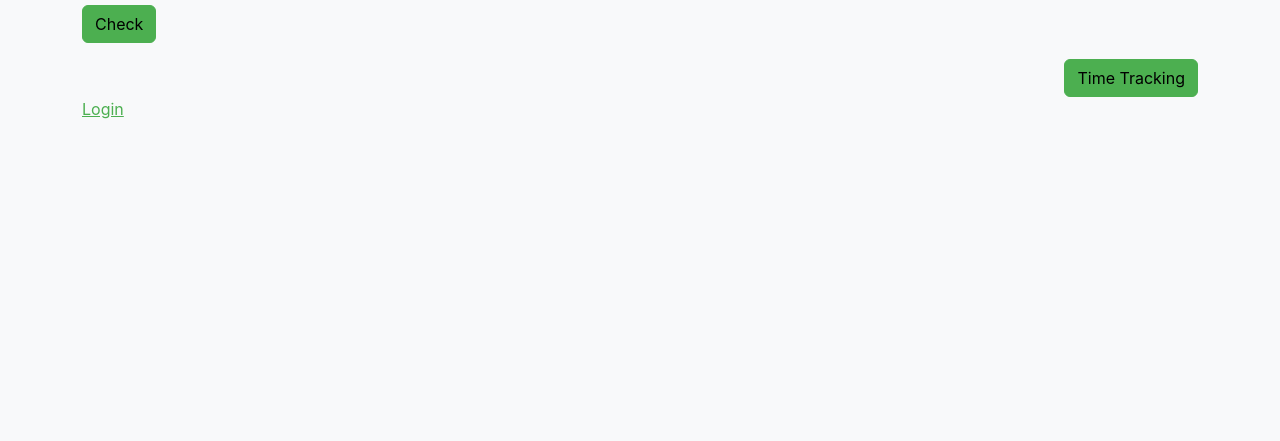
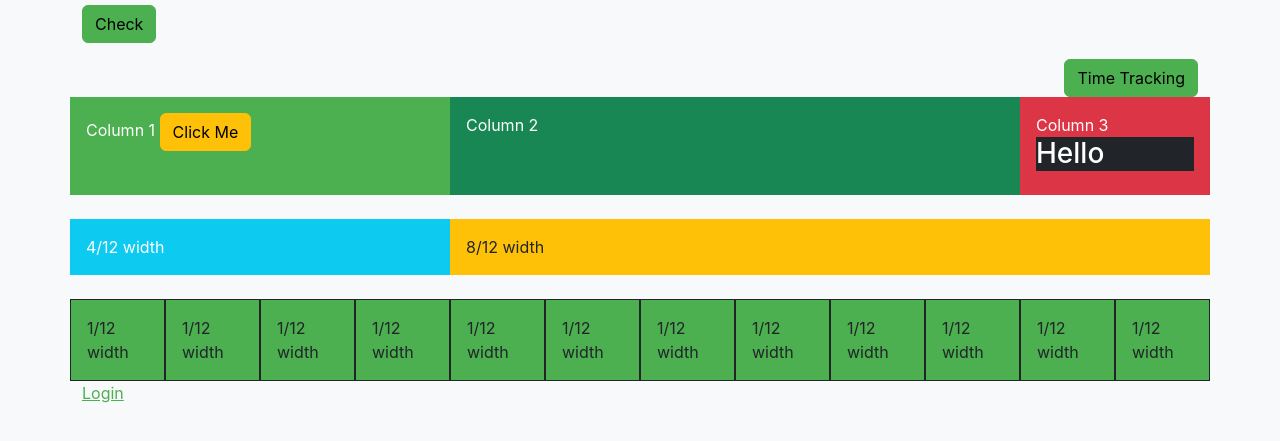
Before and after one commit to LucasMoerch/P3, a website built with webpack: page frontend/public/index.html in a window 1280 px wide. Shown: the part 75-516 px from the top of the page. Built offline with nearby package versions, Linux system fonts and the light colour scheme.

Commit message:
I added a quick tutorial on how you could set up the rows with the collums in order to put pieces side by side

```diff
--- /dev/null
+++ b/frontend/src/components/exampleComponent/exampleComponent.ts
@@ -0,0 +1,84 @@
+import "./exampleComponent.scss"
+
+export function exampleComponent(): HTMLElement {
+    const element = document.createElement("div");
+
+    const row1 = document.createElement("div");
+    row1.id = "row1";
+    row1.innerHTML =
+    `<div class="row">
+        <div class="col-4 bg-primary text-white p-3">
+             Column 1
+             <button class="btn btn-warning">Click Me</button>
+        </div>
+        <div class="col-6 bg-success text-white p-3">
+             Column 2
+        </div>
+        <div class="col-2 bg-danger text-white p-3">
+             Column 3
+             <h3 class="bg-dark text-white">Hello</h3>
+        </div>
+    </div>`;
+
+
+    const row2 = document.createElement("div");
+    row2.id = "row2";
+    row2.innerHTML =
+    `<div class="row mt-4">
+         <div class="col-4 bg-info text-white p-3">
+            4/12 width
+         </div>
+         <div class="col-8 bg-warning text-dark p-3">
+            8/12 width
+         </div>
+    </div>`
+
+    const row3 = document.createElement("div");
+    row3.id = "row3";
+    row3.innerHTML =
+    `<div class="row mt-4">
+         <div class="col-1 bg-primary text-dark p-3 border border-1 border-dark">
+            1/12 width
+         </div>
+         <div class="col-1 bg-primary text-dark p-3 border border-1 border-dark">
+            1/12 width
+         </div>
+         <div class="col-1 bg-primary text-dark p-3 border border-1 border-dark">
+            1/12 width
+         </div>
+         <div class="col-1 bg-primary text-dark p-3 border border-1 border-dark">
+            1/12 width
+         </div>
+         <div class="col-1 bg-primary text-dark p-3 border border-1 border-dark">
+            1/12 width
+         </div>
+         <div class="col-1 bg-primary text-dark p-3 border border-1 border-dark">
+            1/12 width
+         </div>
+         <div class="col-1 bg-primary text-dark p-3 border border-1 border-dark">
+            1/12 width
+         </div>
+         <div class="col-1 bg-primary text-dark p-3 border border-1 border-dark">
+            1/12 width
+         </div>
+         <div class="col-1 bg-primary text-dark p-3 border border-1 border-dark">
+            1/12 width
+         </div>
+         <div class="col-1 bg-primary text-dark p-3 border border-1 border-dark">
+            1/12 width
+         </div>
+         <div class="col-1 bg-primary text-dark p-3 border border-1 border-dark">
+            1/12 width
+         </div>
+         <div class="col-1 bg-primary text-dark p-3 border border-1 border-dark">
+            1/12 width
+         </div>
+    </div>`
+
+
+
+    element.appendChild(row1);
+    element.appendChild(row2);
+    element.appendChild(row3);
+    return element;
+}
--- a/frontend/src/components/timeTracker/timeTracker.ts
+++ b/frontend/src/components/timeTracker/timeTracker.ts
@@ -8,8 +8,6 @@ export function renderTimeTracker(): HTMLElement {
     const openCardButton = document.createElement("button");
     openCardButton.className = "btn btn-primary";
     openCardButton.innerHTML = "Time Tracking";
-
-
 
 
     openCardButton.addEventListener("click", () => {
@@ -48,12 +46,13 @@ function renderTimeTrackingCard() {
     pauseBtn.className = "btn btn-warning col-1";
     pauseBtn.innerText = "Pause Time";
 
+    const hejBtn = document.createElement("button");
+    hejBtn.className = "btn btn-warning col-1";
+    hejBtn.innerText = "Hej";
 
 
     card.appendChild(closeBtn);
-
     body.appendChild(startTimeBtn);
-
     overlay.appendChild(card);
     card.appendChild(header);
     card.appendChild(body);
--- a/frontend/src/pages/home.ts
+++ b/frontend/src/pages/home.ts
@@ -1,5 +1,6 @@
 import { renderHealthCheck} from "../components/healthCheck";
 import { renderTimeTracker } from "../components/timeTracker/timeTracker";
+import {exampleComponent} from "../components/exampleComponent/exampleComponent"
 
 export function renderHomePage(): HTMLElement{
     const div = document.createElement("div");
@@ -15,6 +16,10 @@ export function renderHomePage(): HTMLElement{
     container.appendChild(timeTracking);
     container.appendChild(renderTimeTracker())
 
+    const exampleComp = document.createElement("div");
+    exampleComp.appendChild(exampleComponent());
+    container.appendChild(exampleComp);
+
     const loginLink = document.createElement("a");
     loginLink.innerHTML = "Login"
     loginLink.href = "/login"
```
Also changed, not shown: frontend/public/index.html (+2 -1 lines), frontend/src/components/exampleComponent/exampleComponent.scss (added), 1 other file.
